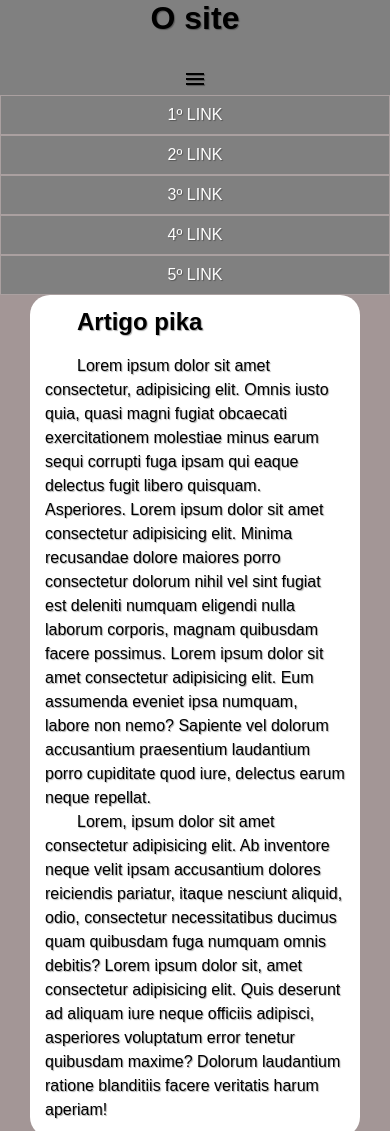
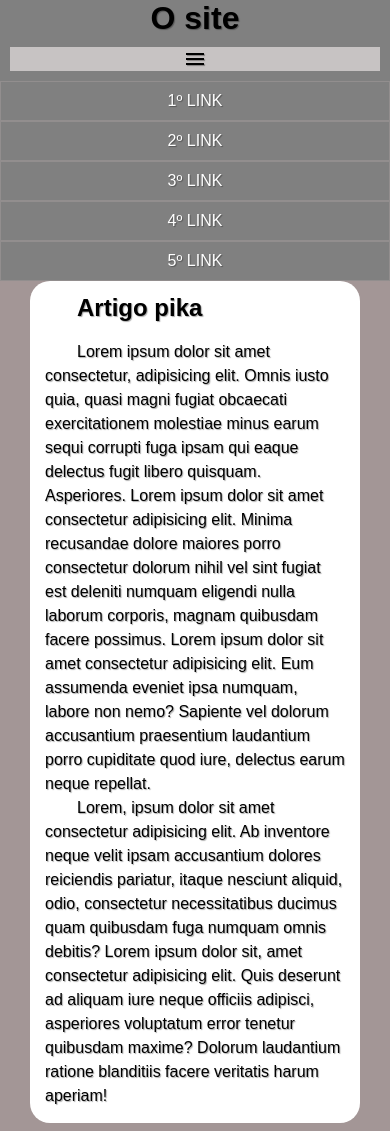
Before and after one commit to AqueleCaio/menu-responsivo, a plain HTML site: page index.html in a window 390 px wide. Shown: the top 1131 px of the page. Drawn offline with nearby package versions, Linux system fonts and the light colour scheme.

Commit message:
Update style.css

```diff
--- a/style.css
+++ b/style.css
@@ -22,7 +22,11 @@
     }
 
     header  .material-symbols-outlined{
-        margin-top: 30px;
+        margin: 30px 0px 0px 0px;
+        display: block;
+        margin: 10px;
+        text-align: center;
+        background-color: rgb(199, 195, 195);
     }
 
     header span:hover{
@@ -37,7 +41,7 @@
         text-decoration: none;
         color: white;
         display: grid;
-        border: 1px solid rgb(170, 160, 160);
+        border: 1px solid rgba(170, 160, 160, 0.432);
         padding: 10px;
     }
 
@@ -84,9 +88,12 @@
     }
 
     header > menu  .material-symbols-outlined{
+        margin: 30px 0px 0px 0px;
         display: block;
         margin: 10px;
         text-align: center;
+        background-color: rgb(199, 195, 195);
+
     }
 
     header span:hover{
```
